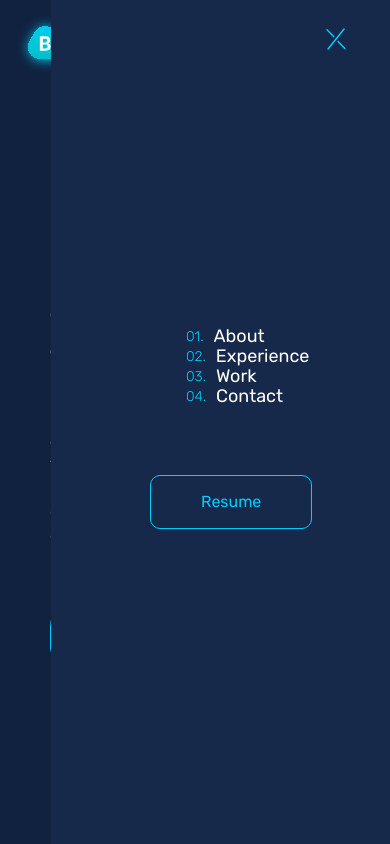
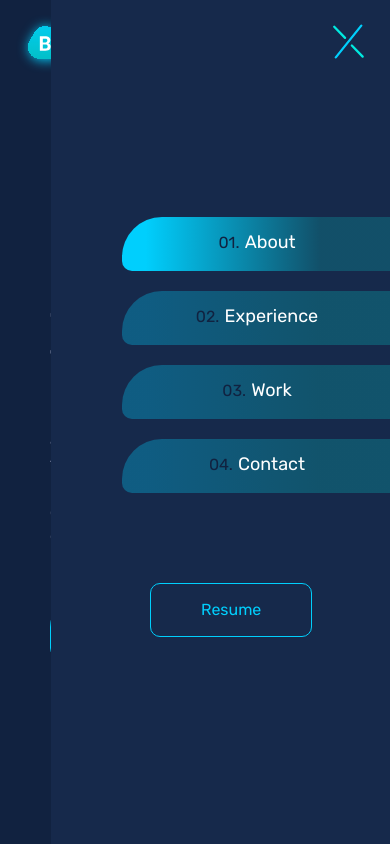
Before and after one commit to dicethedev/blessingsamuel, a Vue app: page / in a window 390 px wide. Both pictures are taken after a click on the picture 326 px from the left and 46 px from the top of the page. Shown: the top 844 px of the page. Built offline with nearby package versions, Linux system fonts and the light colour scheme.

Commit message:
Navigation dropdown changes is fixed

```diff
--- a/public/index.html
+++ b/public/index.html
@@ -10,9 +10,7 @@
     <meta http-equiv="X-UA-Compatible" content="IE=edge">
     <meta name="viewport" content="width=device-width,initial-scale=1.0">
     <link rel="icon" sizes="168*168" href="<%= BASE_URL %>Favicon.svg">
-
-
-    <title><%= htmlWebpackPlugin.options.title %></title>
+    <title>Blessing Samuel</title>
   </head>
   <body>
     <noscript>
--- a/src/components/Navigation.vue
+++ b/src/components/Navigation.vue
@@ -14,27 +14,18 @@
         </li>
 
         <li>
-          <!-- <a class="nav-link" href="/#experience" :to="{ name: '' }"
-            ><span>02.</span>Experience</a
-          > -->
           <router-link class="nav-link" :to="{ name: '' }"
             ><span>02.</span>Experience</router-link
           >
         </li>
 
         <li>
-          <!-- <a class="nav-link" href="/#works" :to="{ name: '' }"
-            ><span>03.</span>Work</a
-          > -->
           <router-link class="nav-link" :to="{ name: '' }"
             ><span>03.</span>Work</router-link
           >
         </li>
 
         <li>
-          <!-- <a class="nav-link" href="/#contact" :to="{ name: '' }"
-            ><span>04.</span>Contact</a
-          > -->
           <router-link class="nav-link" :to="{ name: '' }"
             ><span>04.</span>Contact</router-link
           >
@@ -72,25 +63,31 @@
           />
 
           <li>
-            <a class="nav-link" href="/#about" :to="{ name: '' }"
+            <a
+              class="nav-link button_style_focus"
+              href="/#about"
+              :to="{ name: '' }"
               ><span>01.</span>About</a
             >
           </li>
 
           <li>
-            <a class="nav-link" href="/#experience" :to="{ name: '' }"
+            <a
+              class="nav-link button_style"
+              href="/#experience"
+              :to="{ name: '' }"
               ><span>02.</span>Experience</a
             >
           </li>
 
           <li>
-            <a class="nav-link" href="/#works" :to="{ name: '' }"
+            <a class="nav-link button_style" href="/#works" :to="{ name: '' }"
               ><span>03.</span>Work</a
             >
           </li>
 
           <li>
-            <a class="nav-link" href="/#contact" :to="{ name: '' }"
+            <a class="nav-link button_style" href="/#contact" :to="{ name: '' }"
               ><span>04.</span>Contact</a
             >
           </li>
@@ -269,10 +266,6 @@ export default {
       justify-content: flex-end;
       align-items: center;
       margin-left: 32.0625rem;
-
-      // @include breakpoint-up(medium) {
-      //   margin-left: 600px;
-      // }
     }
 
     .resume-button {
@@ -295,7 +288,6 @@ export default {
       text-decoration: none;
       transition: var(--transition);
       overflow: hidden;
-
 
       &::before {
         content: "";
@@ -327,8 +319,9 @@ export default {
       img {
         top: 2.4375rem;
         cursor: pointer;
-        width: 2.5rem;
-        height: 1.5rem;
+        //45px & 35px
+        width: 2.8125rem;
+        height: 2.1875rem;
         transition: 0.8s ease all;
 
         &:hover {
@@ -343,7 +336,7 @@ export default {
     // Nav-bar animating to rotate to Nav-close-bar
     .icon-active {
       transform: rotateX(180deg);
-      transition: 100ms var(--transition);
+      transition: 300ms ease-in-out;
     }
 
     // The dropdown menu when you click on Nav-bar on mobile
@@ -353,15 +346,14 @@ export default {
       justify-content: center;
       flex-direction: column;
       width: 100vw;
-      max-width: 21.1875rem;
       height: 100%;
       right: 0;
       margin: 0;
       outline: 0;
-      z-index: 1;
+      max-width: 21.1875rem;
       background-color: #16294b;
       transform: translate(0vw);
-      transition: var(--transition);
+      transition: 200ms ease-in-out;
 
       // Nav-close-bar hamburger styling is here
       img {
@@ -370,14 +362,15 @@ export default {
         top: 1.5rem;
         margin-left: 17.1875rem;
         margin-right: 3rem;
-        width: 1.25rem;
-        height: 1.875rem;
+        //45px & 35px
+        width: 2.8125rem;
+        height: 2.1875rem;
         // padding-top: -5%;
-        transition: transform 100ms var(--transition);
+        transition: 200ms ease-in-out;
 
         &:hover {
           border: 1px dashed #00cffd;
-          padding: 9px;
+          padding: 6px;
           //10px = 0.625rem
           border-radius: 0.625rem;
         }
@@ -385,31 +378,67 @@ export default {
 
       li {
         .nav-link {
-          position: absolute;
+          position: relative;
           display: flex;
           justify-content: center;
           align-items: center;
-          // flex-direction: row;
           text-decoration: none;
           color: #fff;
           //18px = 1.125rem
           font-size: 1.125rem;
-          text-align: center;
+          font-weight: 400;
         }
 
         .nav-link {
           //117px = 7.1875rem
-          margin-left: 7.1875rem;
+          margin-left: 3.1875rem;
         }
 
-        .nav-link span {
-          //14px // 10px = 0.625rem
-          margin-right: 0.625rem;
-          font-size: 0.875rem;
-          font-weight: 200;
+        span {
+          //16px // 10px = 0.625rem
+          font-size: 1rem;
+          font-weight: 400;
+          color: #112240;
+        }
+      }
+
+      .button_style_focus {
+        background: linear-gradient(
+          89.92deg,
+          #00cffd 8.68%,
+          rgba(0, 233, 223, 0.2) 73.43%
+        );
+        border-radius: 40px 0px 0px 10px;
+        width: 16.875rem;
+        height: 3.125rem;
+      }
+
+      .button_style {
+        background: linear-gradient(
+          89.92deg,
+          rgba(0, 207, 253, 0.31) 8.68%,
+          rgba(0, 233, 223, 0.22) 73.43%
+        );
+        border-radius: 40px 0px 0px 10px;
+        width: 16.875rem;
+        height: 3.125rem;
+        outline: none;
+
+        &:hover {
+          background: linear-gradient(
+            89.92deg,
+            #00cffd 8.68%,
+            rgba(0, 233, 223, 0.2) 73.43%
+          );
+          transform: translateY(-7px);
+          transition: 300ms ease-in-out;
+        }
+        &:active {
+          transform: translateY(-1px);
         }
       }
     }
+
     .resume-link {
       cursor: pointer;
       margin-left: 6.1875rem;
--- a/src/views/Work.vue
+++ b/src/views/Work.vue
@@ -8,7 +8,9 @@
     </div>
 
     <!-- Card here -->
-    <div class="work-details"></div>
+    <div class="work-details">
+      <div class="card_1"></div>
+    </div>
     <router-view />
   </section>
 </template>
```
Also changed, not shown: src/assets/Nav-bar.svg, src/assets/Nav-close-bar.svg.
